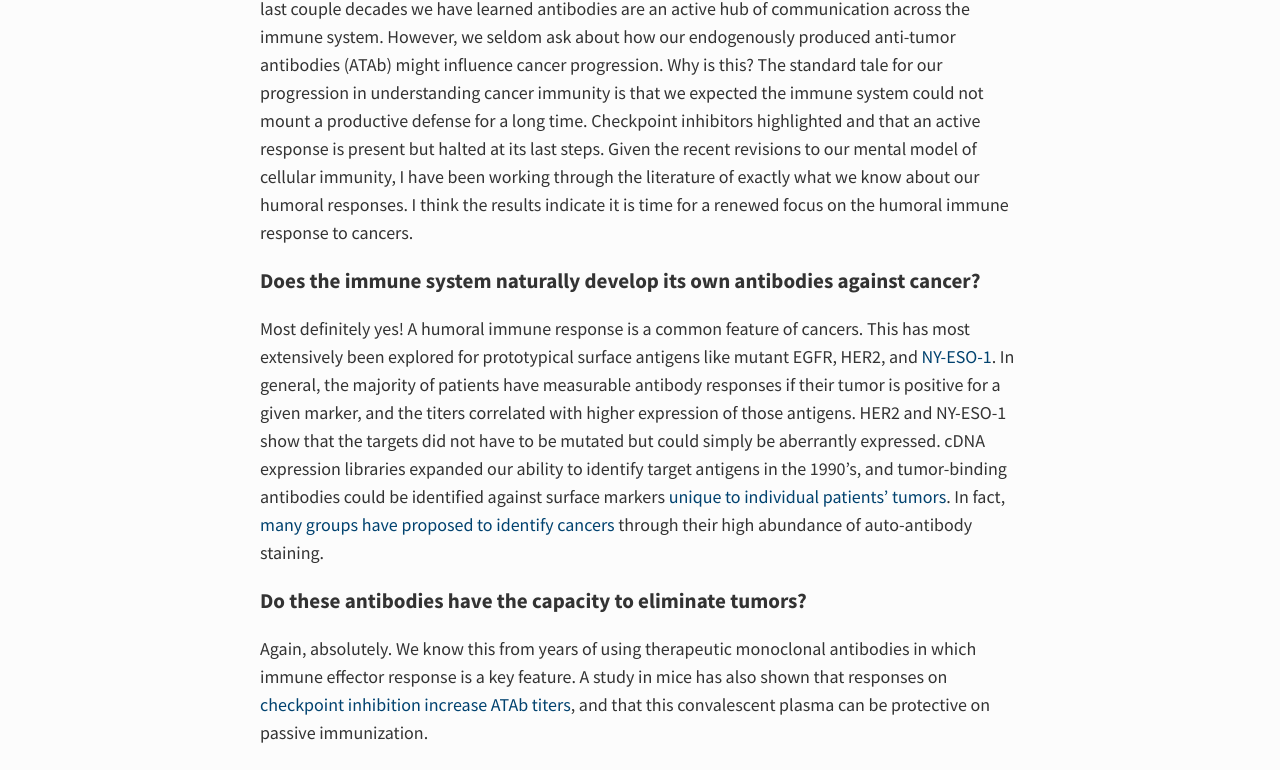
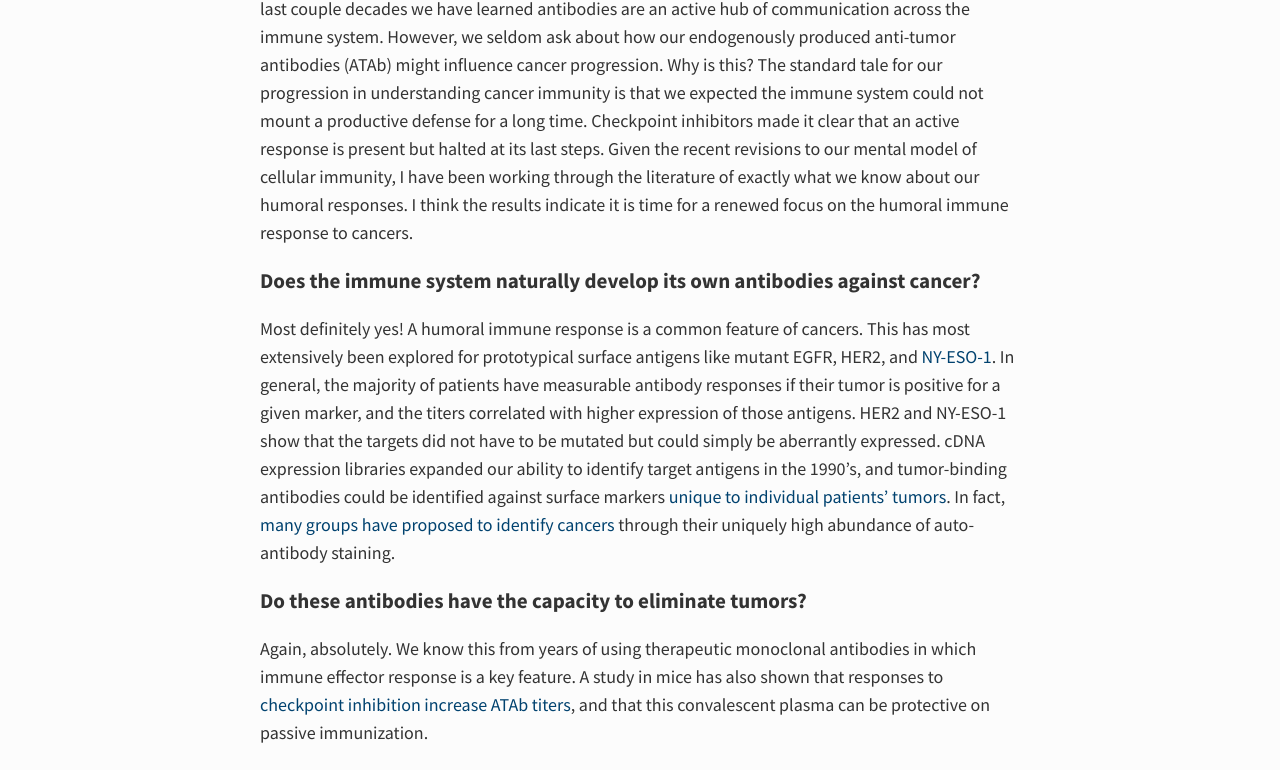
Before and after one commit to thanatosmin/ameyer.me, a Jekyll site: the page built from _posts/2021-02-14-endo-Abs.md, in a window 1280 px wide and 1400 px high. Shown: the part 453-1223 px from the top of the window. Built offline with Jekyll 4.4.1, drawn with Linux system fonts in a browser that asks for light colours; some of the changed text lies outside the part shown.

Commit message:
Update 2021-02-14-endo-Abs.md

```diff
--- a/_posts/2021-02-14-endo-Abs.md
+++ b/_posts/2021-02-14-endo-Abs.md
@@ -11,15 +11,15 @@ tags:
 ---
 Antibodies are central to the treatment of cancer—we use them to block certain cell surface receptor signaling, to label cancer cells for destruction by the immune system, and to block signals that are preventing immune responses. We use antibodies in these same roles in infectious disease, and so it would be reasonable to expect that lessons from infectious disease can often be applied to cancer treatment.
 
-We now have technologies to study the antibody responses to infectious diseases in detail, and in the last couple decades we have learned antibodies are an active hub of communication across the immune system. However, we seldom ask about how our endogenously produced anti-tumor antibodies (ATAb) might influence cancer progression. Why is this? The standard tale for our progression in understanding cancer immunity is that we expected the immune system could not mount a productive defense for a long time. Checkpoint inhibitors highlighted and that an active response is present but halted at its last steps. Given the recent revisions to our mental model of cellular immunity, I have been working through the literature of exactly what we know about our humoral responses. I think the results indicate it is time for a renewed focus on the humoral immune response to cancers.
+We now have technologies to study the antibody responses to infectious diseases in detail, and in the last couple decades we have learned antibodies are an active hub of communication across the immune system. However, we seldom ask about how our endogenously produced anti-tumor antibodies (ATAb) might influence cancer progression. Why is this? The standard tale for our progression in understanding cancer immunity is that we expected the immune system could not mount a productive defense for a long time. Checkpoint inhibitors made it clear that an active response is present but halted at its last steps. Given the recent revisions to our mental model of cellular immunity, I have been working through the literature of exactly what we know about our humoral responses. I think the results indicate it is time for a renewed focus on the humoral immune response to cancers.
 
 ### Does the immune system naturally develop its own antibodies against cancer?
 
-Most definitely yes! A humoral immune response is a common feature of cancers. This has most extensively been explored for prototypical surface antigens like mutant EGFR, HER2, and [NY-ESO-1](https://rupress.org/jem/article/187/8/1349/7598/A-Survey-of-the-Humoral-Immune-Response-of-Cancer). In general, the majority of patients have measurable antibody responses if their tumor is positive for a given marker, and the titers correlated with higher expression of those antigens. HER2 and NY-ESO-1 show that the targets did not have to be mutated but could simply be aberrantly expressed. cDNA expression libraries expanded our ability to identify target antigens in the 1990's, and tumor-binding antibodies could be identified against surface markers [unique to individual patients’ tumors](https://rupress.org/jem/article/187/8/1163/7587/New-Paths-in-Human-Cancer-Serology). In fact, [many groups have proposed](https://cebp.aacrjournals.org/content/22/12/2161) [to identify cancers](https://www.nature.com/articles/srep05088) through their high abundance of auto-antibody staining.
+Most definitely yes! A humoral immune response is a common feature of cancers. This has most extensively been explored for prototypical surface antigens like mutant EGFR, HER2, and [NY-ESO-1](https://rupress.org/jem/article/187/8/1349/7598/A-Survey-of-the-Humoral-Immune-Response-of-Cancer). In general, the majority of patients have measurable antibody responses if their tumor is positive for a given marker, and the titers correlated with higher expression of those antigens. HER2 and NY-ESO-1 show that the targets did not have to be mutated but could simply be aberrantly expressed. cDNA expression libraries expanded our ability to identify target antigens in the 1990's, and tumor-binding antibodies could be identified against surface markers [unique to individual patients’ tumors](https://rupress.org/jem/article/187/8/1163/7587/New-Paths-in-Human-Cancer-Serology). In fact, [many groups have proposed](https://cebp.aacrjournals.org/content/22/12/2161) [to identify cancers](https://www.nature.com/articles/srep05088) through their uniquely high abundance of auto-antibody staining.
 
 ### Do these antibodies have the capacity to eliminate tumors?
 
-Again, absolutely. We know this from years of using therapeutic monoclonal antibodies in which immune effector response is a key feature. A study in mice has also shown that responses on [checkpoint inhibition increase ATAb titers](https://www.ncbi.nlm.nih.gov/pmc/articles/PMC4398916/), and that this convalescent plasma can be protective on passive immunization.
+Again, absolutely. We know this from years of using therapeutic monoclonal antibodies in which immune effector response is a key feature. A study in mice has also shown that responses to [checkpoint inhibition increase ATAb titers](https://www.ncbi.nlm.nih.gov/pmc/articles/PMC4398916/), and that this convalescent plasma can be protective on passive immunization.
 
 ### What are the Fc properties of endogenous antibodies?
 
```
Also changed, not shown: other parts of _posts/2021-02-14-endo-Abs.md (+1 -1 lines).
